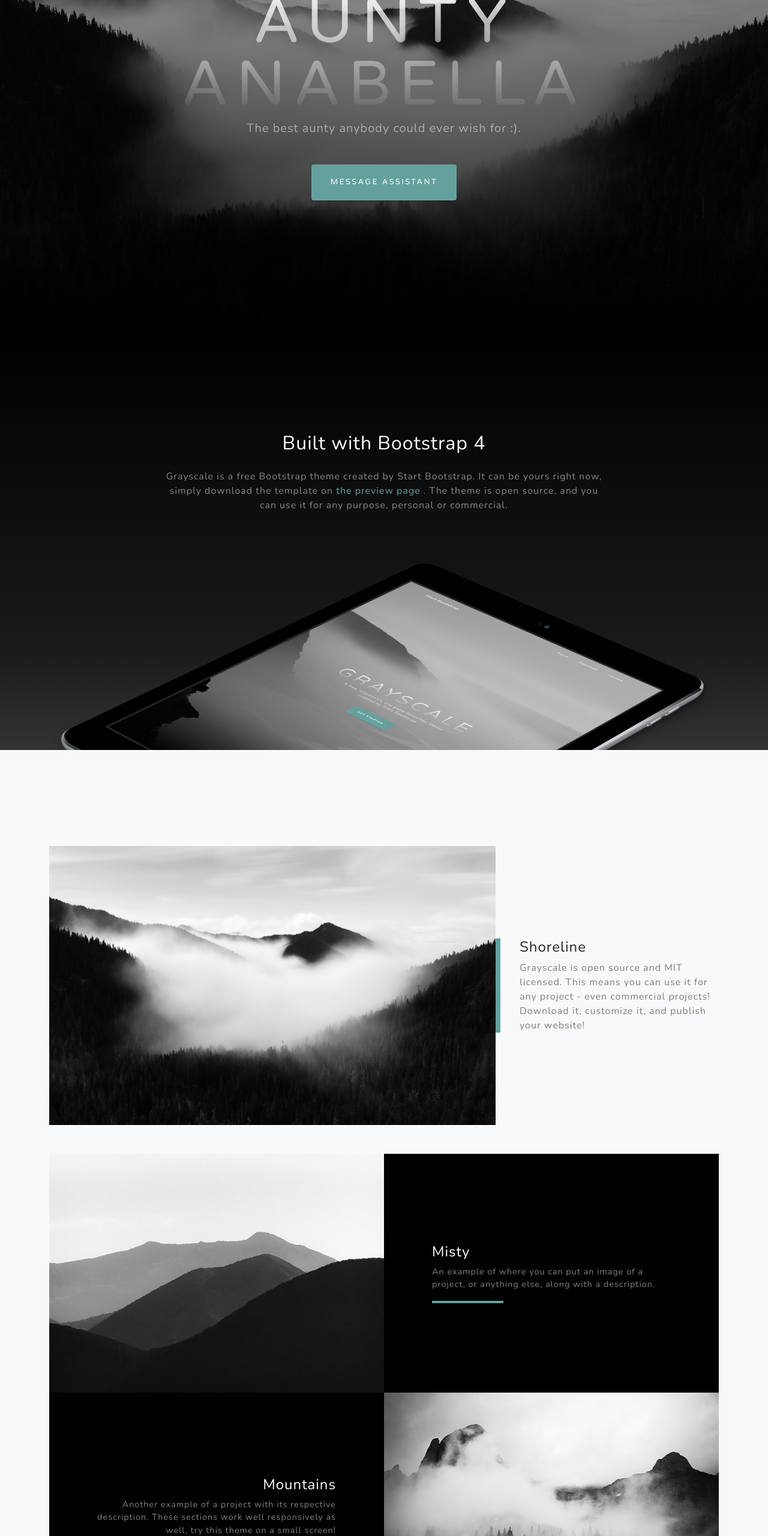
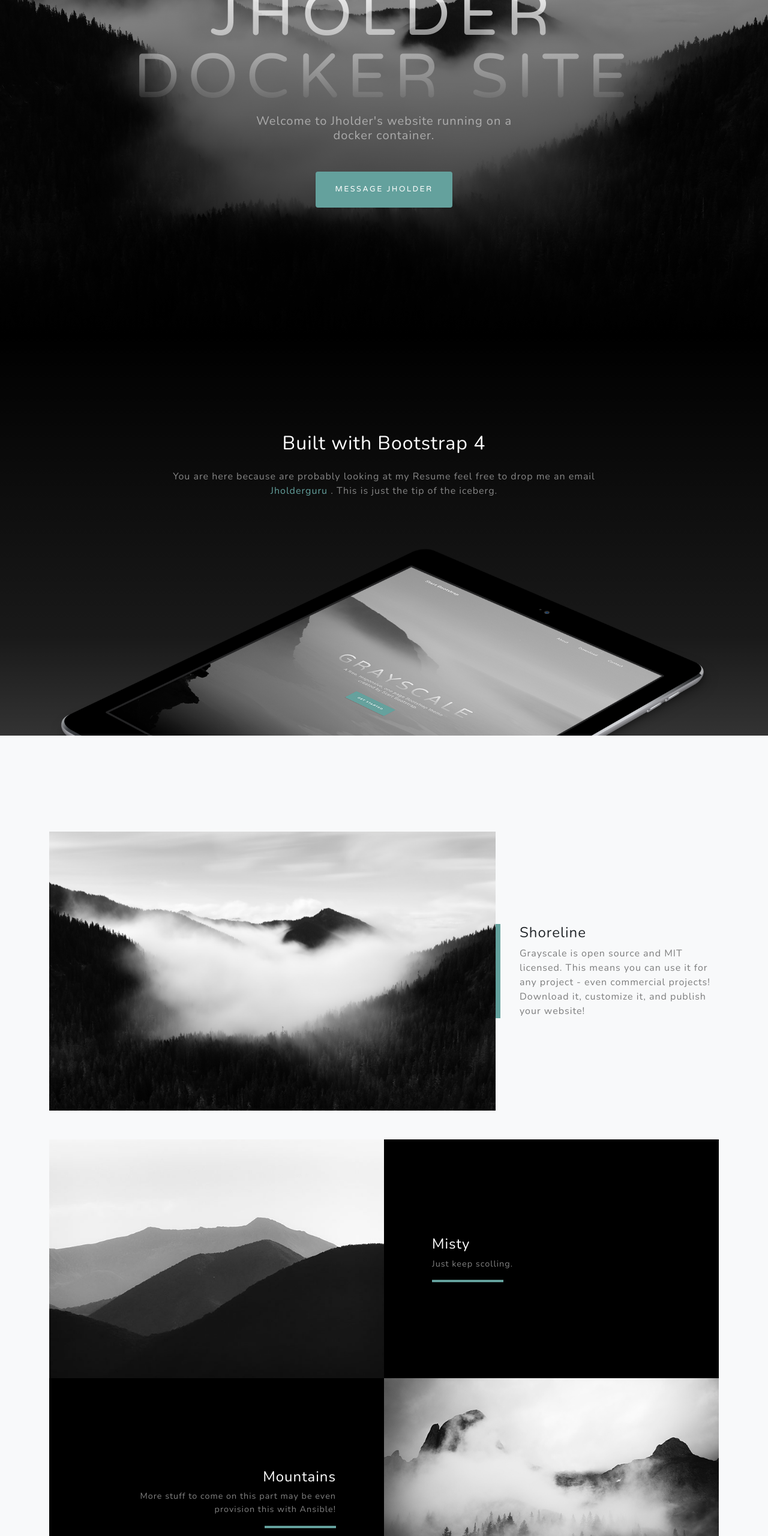
Before and after one commit to JHolderguru/Dockerk8, a plain HTML site: page website/index.html in a window 1280 px wide. Shown: the part 240-2800 px from the top of the page at 60% size. Drawn offline with nearby package versions, Linux system fonts and the light colour scheme.

```diff
--- a/website/index.html
+++ b/website/index.html
@@ -37,9 +37,9 @@
         <header class="masthead">
             <div class="container d-flex h-100 align-items-center">
                 <div class="mx-auto text-center">
-                    <h1 class="mx-auto my-0 text-uppercase">Aunty Anabella</h1>
-                    <h2 class="text-white-50 mx-auto mt-2 mb-5">The best aunty anybody could ever wish for :).</h2>
-                    <a class="btn btn-primary js-scroll-trigger" href="#about">Message Assistant</a>
+                    <h1 class="mx-auto my-0 text-uppercase">Jholder Docker Site</h1>
+                    <h2 class="text-white-50 mx-auto mt-2 mb-5">Welcome to Jholder's website running on a docker container.</h2>
+                    <a class="btn btn-primary js-scroll-trigger" href="#about">Message Jholder</a>
                 </div>
             </div>
         </header>
@@ -50,9 +50,9 @@
                     <div class="col-lg-8 mx-auto">
                         <h2 class="text-white mb-4">Built with Bootstrap 4</h2>
                         <p class="text-white-50">
-                            Grayscale is a free Bootstrap theme created by Start Bootstrap. It can be yours right now, simply download the template on
-                            <a href="https://startbootstrap.com/theme/grayscale/">the preview page</a>
-                            . The theme is open source, and you can use it for any purpose, personal or commercial.
+                            You are here because are probably looking at my Resume feel free to drop me an email
+                            <a href="https://startbootstrap.com/theme/grayscale/">Jholderguru</a>
+                            . This is just the tip of the iceberg.
                         </p>
                     </div>
                 </div>
@@ -80,7 +80,7 @@
                             <div class="d-flex h-100">
                                 <div class="project-text w-100 my-auto text-center text-lg-left">
                                     <h4 class="text-white">Misty</h4>
-                                    <p class="mb-0 text-white-50">An example of where you can put an image of a project, or anything else, along with a description.</p>
+                                    <p class="mb-0 text-white-50">Just keep scolling.</p>
                                     <hr class="d-none d-lg-block mb-0 ml-0" />
                                 </div>
                             </div>
@@ -95,7 +95,7 @@
                             <div class="d-flex h-100">
                                 <div class="project-text w-100 my-auto text-center text-lg-right">
                                     <h4 class="text-white">Mountains</h4>
-                                    <p class="mb-0 text-white-50">Another example of a project with its respective description. These sections work well responsively as well, try this theme on a small screen!</p>
+                                    <p class="mb-0 text-white-50">More stuff to come on this part may be even provision this with Ansible!</p>
                                     <hr class="d-none d-lg-block mb-0 mr-0" />
                                 </div>
                             </div>
@@ -129,7 +129,7 @@
                                 <i class="fas fa-map-marked-alt text-primary mb-2"></i>
                                 <h4 class="text-uppercase m-0">Address</h4>
                                 <hr class="my-4" />
-                                <div class="small text-black-50">4923 Market Street, Orlando FL</div>
+                                <div class="small text-black-50">Currently in East London but available to start work remotely</div>
                             </div>
                         </div>
                     </div>
@@ -139,7 +139,7 @@
                                 <i class="fas fa-envelope text-primary mb-2"></i>
                                 <h4 class="text-uppercase m-0">Email</h4>
                                 <hr class="my-4" />
-                                <div class="small text-black-50"><a href="#!">hello@yourdomain.com</a></div>
+                                <div class="small text-black-50"><a href="#!">holder.jonathan@outlook.com</a></div>
                             </div>
                         </div>
                     </div>
@@ -149,7 +149,7 @@
                                 <i class="fas fa-mobile-alt text-primary mb-2"></i>
                                 <h4 class="text-uppercase m-0">Phone</h4>
                                 <hr class="my-4" />
-                                <div class="small text-black-50">+1 (555) 902-8832</div>
+                                <div class="small text-black-50">+44 (77) 4644-0459</div>
                             </div>
                         </div>
                     </div>
@@ -162,7 +162,7 @@
             </div>
         </section>
         <!-- Footer-->
-        <footer class="footer bg-black small text-center text-white-50"><div class="container">Copyright © Your Website 2020</div></footer>
+        <footer class="footer bg-black small text-center text-white-50"><div class="container">Copyright © jholderguru 2020</div></footer>
         <!-- Bootstrap core JS-->
         <script src="https://cdnjs.cloudflare.com/ajax/libs/jquery/3.5.1/jquery.min.js"></script>
         <script src="https://cdn.jsdelivr.net/npm/bootstrap@4.5.3/dist/js/bootstrap.bundle.min.js"></script>
```
Also changed, not shown: 1 other file.
